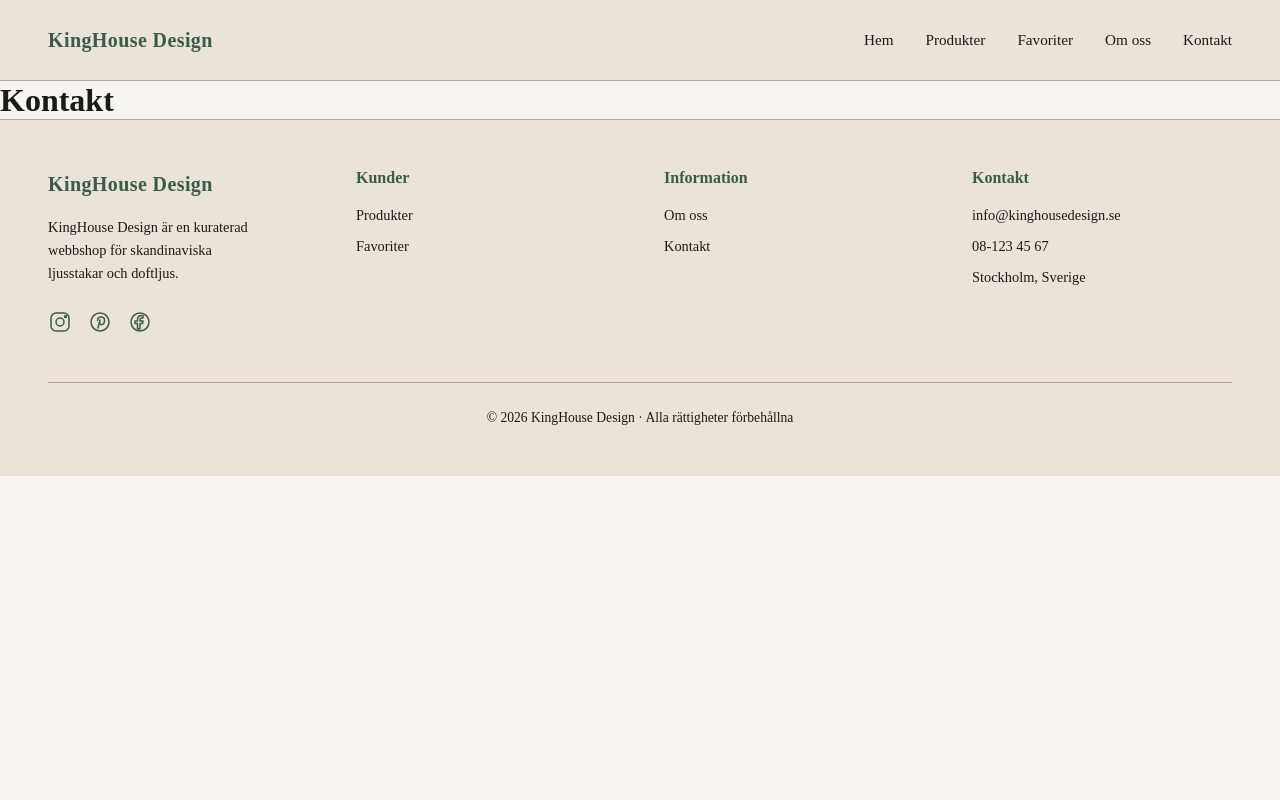
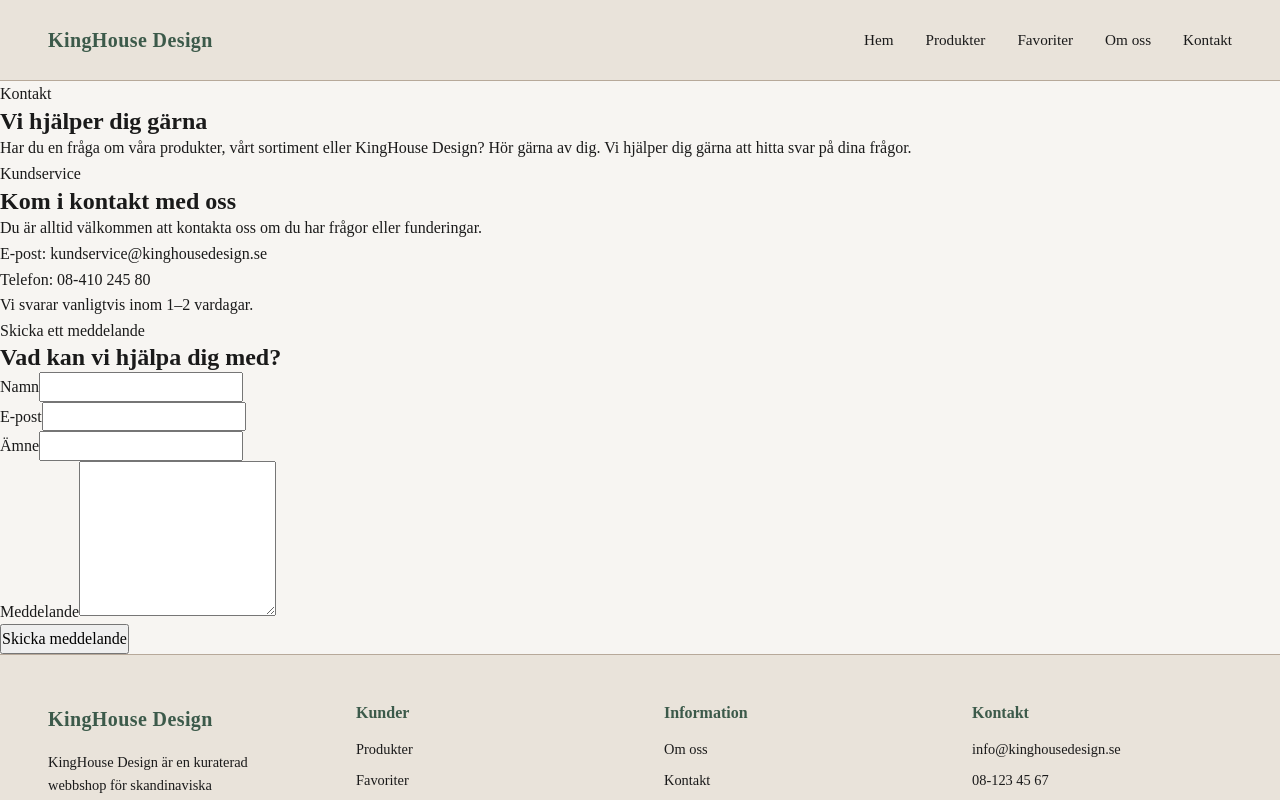
Before and after one commit to KingaSzayer-Iths/kinghouse-nextjs, a Next.js app: page /contact in a window 1280 px wide. Shown: the top 800 px of the page. Built offline with nearby package versions, Linux system fonts and the light colour scheme.

Commit message:
add contact page and form functionality

```diff
--- a/src/app/contact/page.tsx
+++ b/src/app/contact/page.tsx
@@ -1,8 +1,120 @@
+"use client";
+
+import { useState } from "react";
+
+
+
 export default function ContactPage() {
+
+  const [isSubmitted, setIsSubmitted] = useState(false);
+
+  // Hanterar formuläret och visar en bekräftelse efter skickat meddelande
+  function handleSubmit(event: React.FormEvent<HTMLFormElement>) {
+    event.preventDefault();
+    setIsSubmitted(true);
+  }
+
+
   return (
     <main id="main-content">
-      {/* Tillfälligt innehåll tills kontaktsidan byggs */}
-      <h1>Kontakt</h1>
+      {/* Introduktion till kontaktsidan */}
+      <section>
+        <p>Kontakt</p>
+
+        <h1>Vi hjälper dig gärna</h1>
+
+        <p>
+          Har du en fråga om våra produkter, vårt sortiment eller
+          KingHouse Design? Hör gärna av dig. Vi hjälper dig gärna
+          att hitta svar på dina frågor.
+        </p>
+      </section>
+
+      {/* Kontaktinformation */}
+      <section>
+        <p>Kundservice</p>
+
+        <h2>Kom i kontakt med oss</h2>
+
+        <p>
+          Du är alltid välkommen att kontakta oss om du har frågor
+          eller funderingar.
+        </p>
+
+        <p>
+          E-post: kundservice@kinghousedesign.se
+        </p>
+
+        <p>
+          Telefon: 08-410 245 80
+        </p>
+
+        <p>
+          Vi svarar vanligtvis inom 1–2 vardagar.
+        </p>
+      </section>
+
+      {/* Kontaktformulär */}
+      <section>
+        <p>Skicka ett meddelande</p>
+
+        <h2>Vad kan vi hjälpa dig med?</h2>
+
+        <form onSubmit={handleSubmit}>
+          <div>
+            <label htmlFor="name">Namn</label>
+            <input
+              type="text"
+              id="name"
+              name="name"
+              autoComplete="name"
+              required
+            />
+          </div>
+
+          <div>
+            <label htmlFor="email">E-post</label>
+            <input
+              type="email"
+              id="email"
+              name="email"
+              autoComplete="email"
+              required
+            />
+          </div>
+
+          <div>
+            <label htmlFor="subject">Ämne</label>
+            <input
+              type="text"
+              id="subject"
+              name="subject"
+              required
+            />
+          </div>
+
+          <div>
+            <label htmlFor="message">Meddelande</label>
+            <textarea
+              id="message"
+              name="message"
+              rows={6}
+              required
+            />
+          </div>
+
+          <button type="submit">
+            Skicka meddelande
+          </button>
+        </form>
+        {isSubmitted && (
+          <p role="status">
+            Tack för ditt meddelande! Vi återkommer till dig så snart vi kan.
+          </p>
+        )}
+
+
+      </section>
     </main>
   );
 }
```
